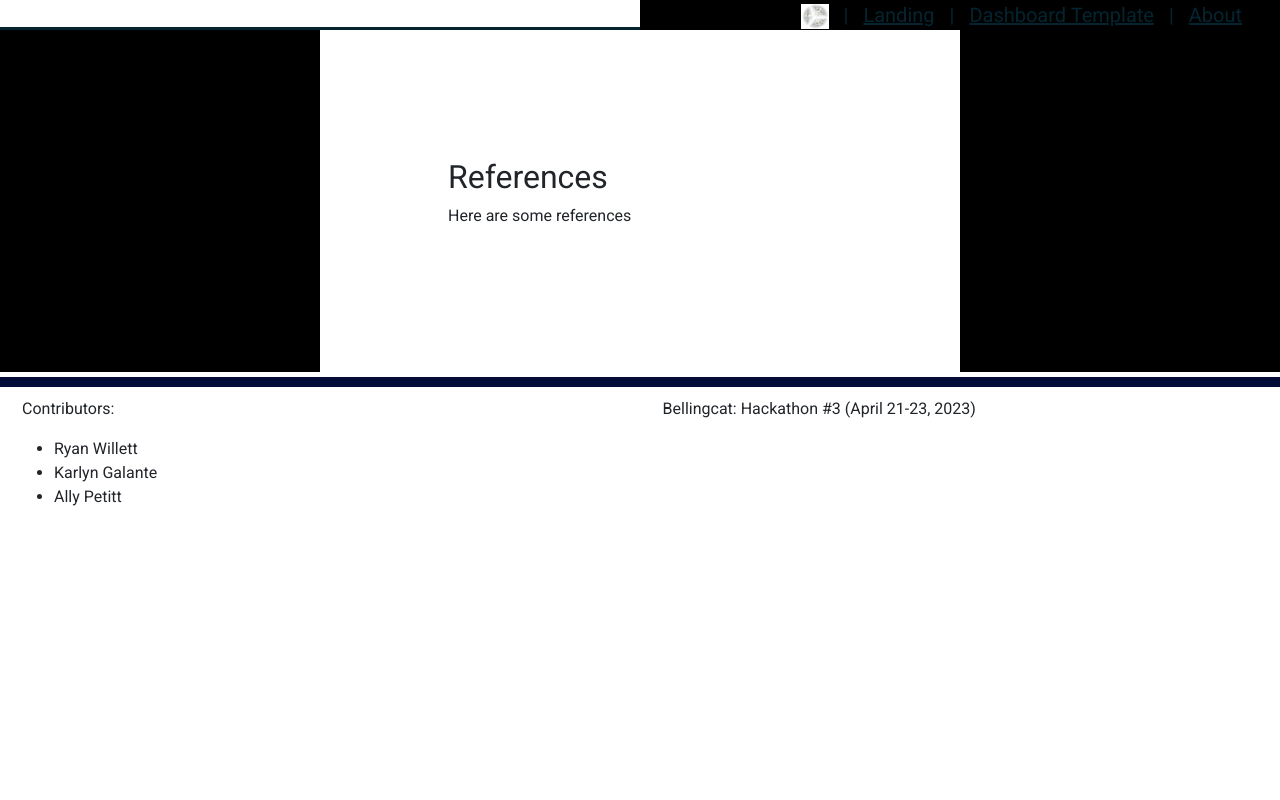
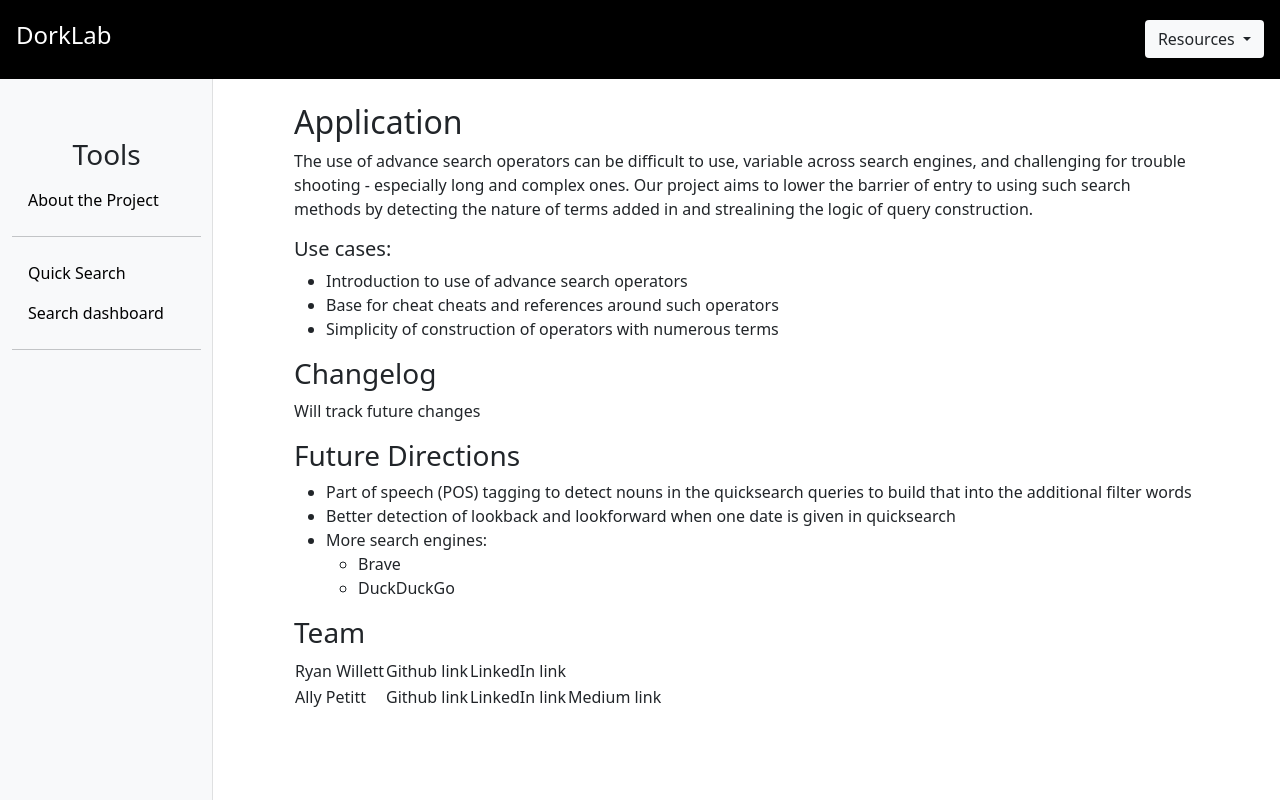
Before and after one commit to rtwillett/DorkLab, a Flask app: template templates/general_templates/about.html in a window 1280 px wide. Run offline with Flask 3, Linux system fonts and the light colour scheme; the template is opened without the code that fills it, so the values that code supplies are empty; some libraries are stand-ins or nearby versions.

Commit message:
Added About page

```diff
--- a/app.py
+++ b/app.py
@@ -32,8 +32,9 @@ def post_dork_inputs():
 		'root_terms': request.form.get('root_terms'),
 		'start_date': request.form.get('start_date'),
 		'end_date': request.form.get('end_date'),
-		'filetypes': request.form.getlist('filetypes')
-		# 'search_engines': request.form.getlist('search_engines')
+		'filetypes': request.form.getlist('filetypes'),
+		'moreterms': request.form.getlist('moreterms')
+
 	}
 
 	ns = NERDString(form_data_dict['root_terms'])
@@ -42,19 +43,19 @@ def post_dork_inputs():
 	form_data_dict['persons'] = ns.data['persons']
 	form_data_dict['orgs'] = ns.data['orgs']
 	form_data_dict['gpe'] = ns.data['gpe']
-
-	# form_data_dict['filetypes'] = form_data_dict['filetypes'].split()
+	form_data_dict['moreterms'] = [x.strip() for x in re.split('[,;:]', form_data_dict['moreterms'][0].replace('\r', '\n').replace('\n', ', '))]
+	form_data_dict['filterwords'] = [x.strip() for x in re.split('[,;:]', form_data_dict['filterwords'][0].replace('\r', '\n').replace('\n', ', '))]
 
 	bs = BuildSubstringGoogle(form_data_dict)
 
-	return form_data_dict
-	# return  bs.q
+	# return form_data_dict
+	return  bs.q
 	# return render_template('general_templates/dashboard.html', title = 'Results', results=search_links_dict)
 
 # References
 @app.route("/about")
 def about():
-	return render_template('general_templates/references.html', title = 'aabbbs')
+	return render_template('general_templates/about.html', title = 'aabbbs')
 
 @app.route("/quicksearch")
 def quicksearch():
--- a/forms.py
+++ b/forms.py
@@ -18,6 +18,8 @@ class UserInput(FlaskForm):
     start_date = DateField('Start Date: ')
     end_date = DateField('End Date: ')
     filetype = MultiCheckboxField('Filetype', choices=['pdf', 'txt', 'docx', 'csv'])
+    moreterms = StringField('Additional words', widget=widgets.TextArea())
+    filterwords = StringField('Filter words', widget=widgets.TextArea())
 
     submit = SubmitField('Search')
 
--- a/templates/base_templates/dashboard_base.html
+++ b/templates/base_templates/dashboard_base.html
@@ -53,6 +53,12 @@
           <ul class="nav flex-column">
             <h3 class="horizontal-auto-margin">Tools</h3>
 
+            <li class="nav-item">
+              <a class="nav-link ghost-button-blue" aria-current="page" href="{{ url_for('about') }}">
+                  <span class="ml-2">About the Project</span>
+              </a>
+            </li>
+
               <hr>
 
               <li class="nav-item">
@@ -65,6 +71,7 @@
                       <span class="ml-2">Search dashboard</span>
                   </a>
               </li>
+
               <hr>
 
               </ul>
--- a/templates/general_templates/about.html
+++ b/templates/general_templates/about.html
@@ -1,23 +1,50 @@
 
-{% extends 'base_templates/layout.html' %}
-
-{% block topnavright %}
-<ul id="menu">
-	<li><a href="https://github.com/rtwillett/NERDoc" target="_blank"><img src="{{ url_for('static', filename='images/github.ico') }}" style="height: 25px"></a></li>
-	<li>|</li>
-	<li><a href= "">NER</a></li>
-	<li>|</li>
-	<li><a href= "">OCR</a></li>
-	<li>|</li>
-	<li><a href= "{{ url_for('references') }}">References</a></li>
-</ul>
-{% endblock %}
-
+{% extends 'base_templates/dashboard_base.html' %}
+{% block title %}{% endblock %}
 
 {% block content %}
 <main class="main-center">
-	<h2>References</h2>
-	<p>Here are some references</p>
+
+	<h2>Application</h2>
+	<p>The use of advance search operators can be difficult to use, variable across search engines, and challenging for trouble shooting - especially long and complex ones. Our project aims to lower the barrier of entry to using such search methods by detecting the nature of terms added in and strealining the logic of query construction.</p>
+
+	<h5>Use cases:</h5>
+
+	<ul>
+		<li>Introduction to use of advance search operators</li>
+		<li>Base for cheat cheats and references around such operators</li>
+		<li>Simplicity of construction of operators with numerous terms</li>
+	</ul>
+
+	<h3>Changelog</h3>
+	<p>Will track future changes</p>
+
+	<h3>Future Directions</h3>
+
+	<ul>
+		<li>Part of speech (POS) tagging to detect nouns in the quicksearch queries to build that into the additional filter words</li>
+		<li>Better detection of lookback and lookforward when one date is given in quicksearch</li>
+		<li>More search engines:</li>
+			<ul>
+				<li>Brave</li>
+				<li>DuckDuckGo</li>
+			</ul>
+	</ul>
+
+	<h3>Team</h3>
+	<table>
+		<tr>
+			<td>Ryan Willett</td>
+			<td>Github link</td>
+			<td>LinkedIn link</td>
+		</tr>
+		<tr>
+			<td>Ally Petitt</td>
+			<td>Github link</td>
+			<td>LinkedIn link</td>
+			<td>Medium link</td>
+		</tr>
+	</table>
 
 </main>
 
```
Also changed, not shown: modules/build_substring.py (+33 -30 lines), static/css/dashboard.css (+41 -0 lines), templates/general_templates/dashboard.html (+9 -14 lines), README.md, 2 other files.
